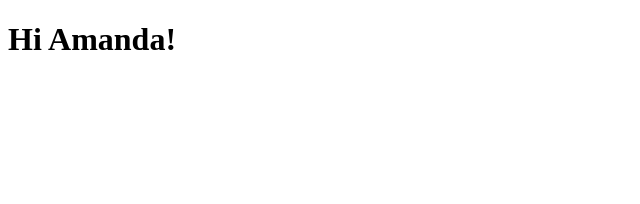
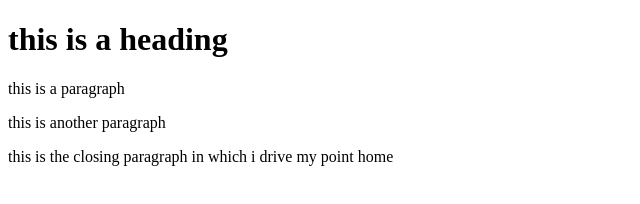
Before and after one commit to MandyTX/fall2021_HTML1, a plain HTML site: page index.html in a window 1280 px wide. Shown: the whole page, without its empty margins (0-640 px from the left). Drawn offline with Linux system fonts and the light colour scheme.

Commit message:
practice1

```diff
--- a/index.html
+++ b/index.html
@@ -1,16 +1,16 @@
 <!doctype html>
 <html>
 <head>
-<title></title>
+<title>page title</title>
 
 </head>
 <body>
 
-  <h1>Hi Amanda!</h1>
+  <h1>this is a heading</h1>
 
-
-
-
+    <p>this is a paragraph</p>
+    <p>this is another paragraph</p>
+    <p>this is the closing paragraph in which i drive my point home</p>
 
 </body>
 
```
